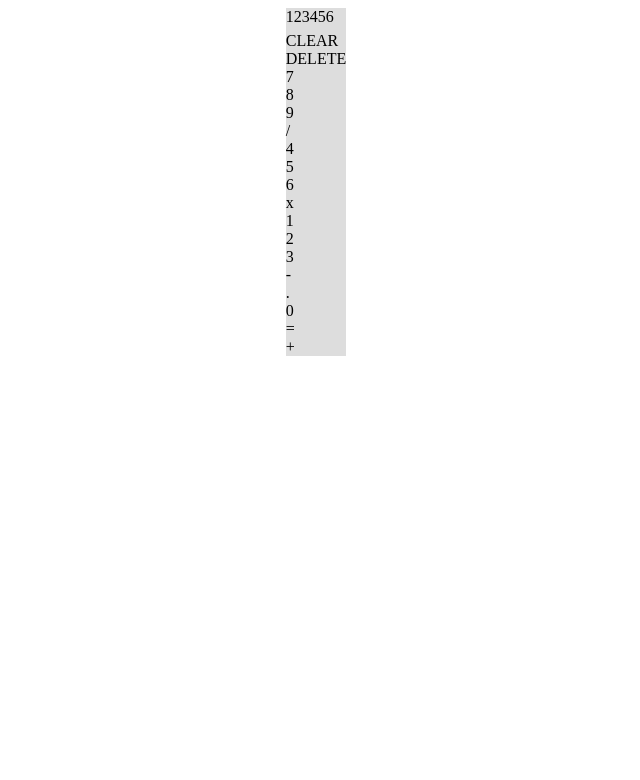
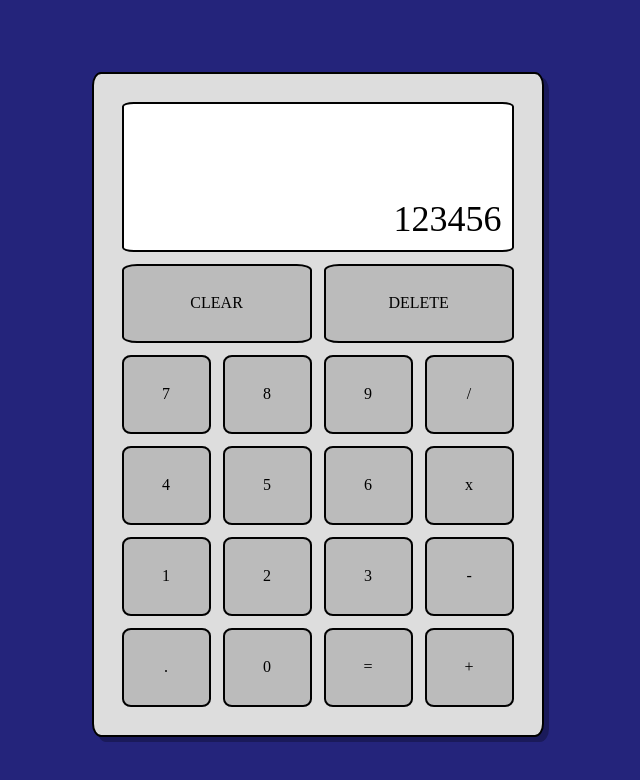
Before and after one commit to Brundex/calculator-project, a plain HTML site: page index.html in a window 1280 px wide. Shown: the whole page, without its empty margins (324-964 px from the left). Drawn offline with Linux system fonts and the light colour scheme.

Commit message:
calculator fully styled

```diff
--- a/index.html
+++ b/index.html
@@ -12,11 +12,8 @@
         <div id="calculator">
             <div id="display">123456</div>
             <div id="buttons">
-                <div id="big">
-                    <div id="clear">CLEAR</div>
-                    <div id="delete">DELETE</div>
-                </div>
-                <div id="small">
+                    <div class="double" id="clear">CLEAR</div>
+                    <div class="double" id="delete">DELETE</div>
                     <div class="digit button" id="7">7</div>
                     <div class="digit button" id="8">8</div>
                     <div class="digit button" id="9">9</div>
--- a/styles.css
+++ b/styles.css
@@ -1,12 +1,85 @@
+body {
+    background-color: rgb(36, 36, 123);
+}
 #content {
     display: flex;
     align-items: center;
     justify-content: center;
+    height: 99%;
+    width: 99%;
+    position: absolute;
 }
 
 #calculator {
+    box-shadow: 5px 5px rgb(26, 26, 90);
+    border: 2px solid black;
+    border-radius: 2%;
     background-color: #ddd;
     display: flex;
+    align-items: center;
     flex-direction: column;
-    gap: 6px;
+    padding: 28px;
 }
+
+#display {
+    border: 2px solid black;
+    font-size: 36px;
+    border-radius: 3%;
+    display: flex;
+    align-items: flex-end;
+    justify-content: flex-end;
+    background-color: white;
+    height: 150px;
+    width: 100%;
+    margin-bottom: 12px;
+    -webkit-box-sizing: border-box;
+    -moz-box-sizing: border-box;
+    box-sizing: border-box;
+    padding: 10px;
+}
+
+#buttons {
+    display: flex;
+    flex-direction: column;
+}
+
+.double {
+    border: 2px solid black;
+    border-radius: 8%;
+    display: flex;
+    align-items: center;
+    justify-content: center;
+    grid-column: span 2;
+    text-align: center;
+    background-color: #bbb;
+    height: 75px;
+}
+
+#buttons {
+    display: grid;
+    grid-template-columns: repeat(4, 1fr);
+    justify-content: center;
+    align-items: center;
+    flex-wrap: wrap;
+    gap: 12px;
+
+}
+
+.button {
+    border: 2px solid black;
+    border-radius: 10%;
+    display: flex;
+    justify-content: center;
+    align-items: center;
+    background-color: #bbb;
+    width: 85px;
+    height: 75px;
+}
+
+.button:hover {
+    background-color: #aaa;
+}
+
+.double:hover {
+    background-color: #aaa;
+}
```
